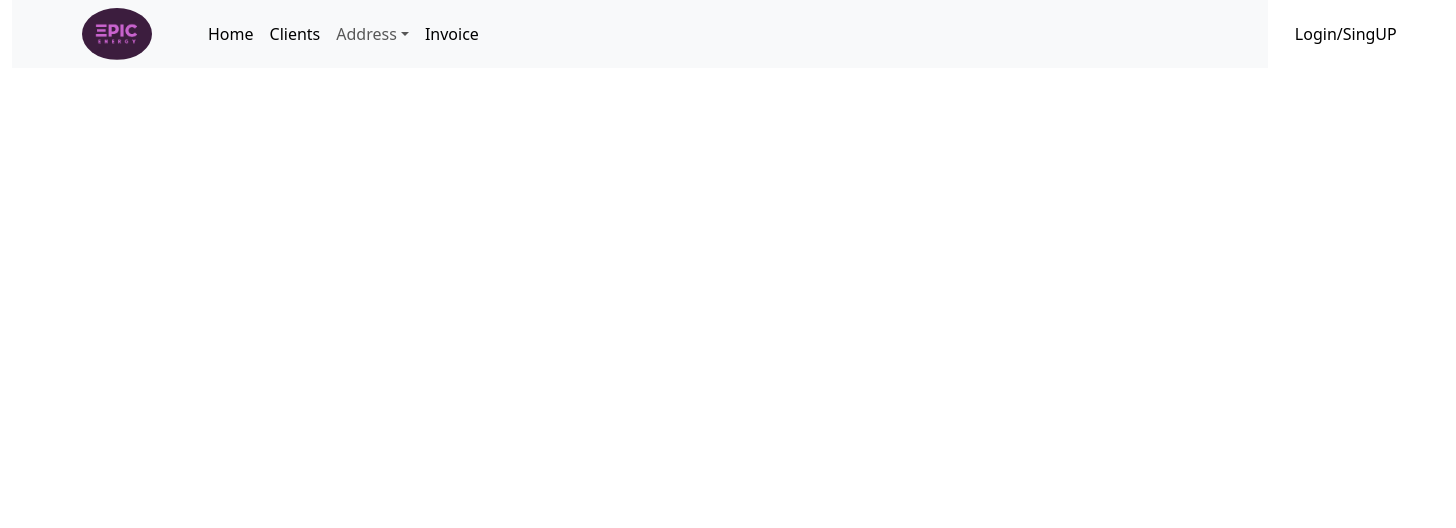
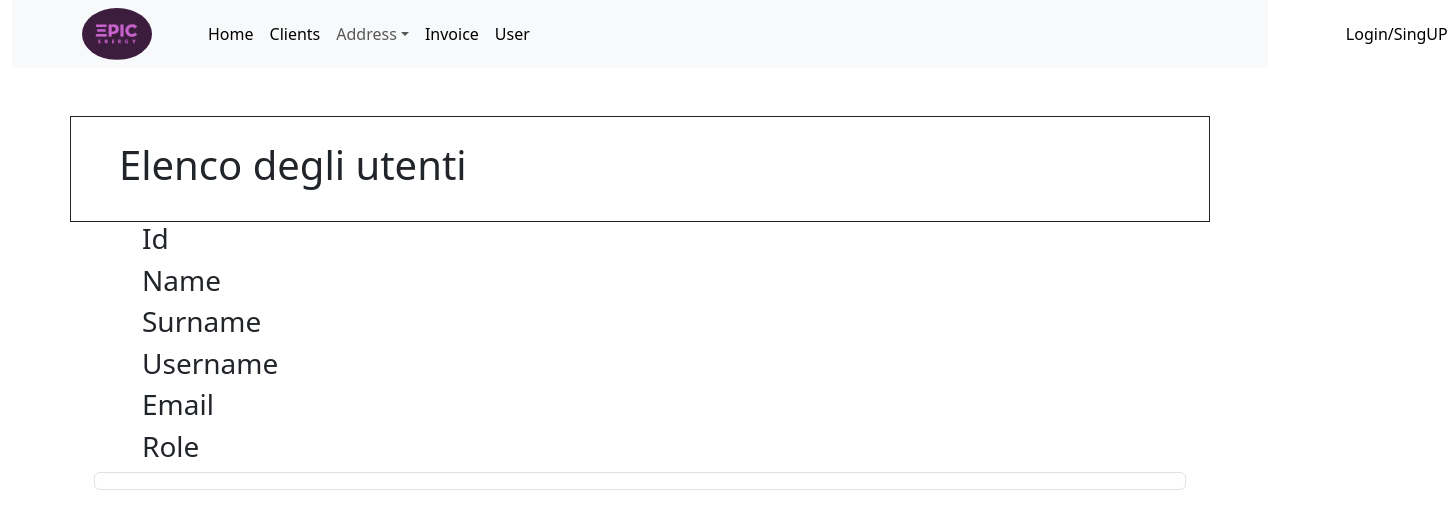
Before and after one commit to plmcst96/front-end-energy, a React (Create React App) app: page /user in a window 1280 px wide. Shown: the top 528 px of the page, 1456 px wide, since content can reach past the window. Built offline with nearby package versions, Linux system fonts and the light colour scheme.

Commit message:
add redux get fetch to user

```diff
--- a/src/App.js
+++ b/src/App.js
@@ -11,6 +11,7 @@ import Login from './components/Login'
 import Registration from './components/Registration'
 import AddressPage from './components/AddressPage'
 import ClientProfile from './components/ClientProfile'
+import UserPage from './components/UserPage'
 
 function App() {
   return (
@@ -27,6 +28,7 @@ function App() {
           <Route path="/" element={<HomePage />} />
           <Route path="/address" element={<AddressPage />} />
           <Route path="/clients/:uuid" element={<ClientProfile />} />
+          <Route path="/user" element={<UserPage />} />
         </Routes>
       </Container>
     </BrowserRouter>
--- a/src/components/NavBar.jsx
+++ b/src/components/NavBar.jsx
@@ -52,6 +52,11 @@ const NavBar = () => {
               </Link>
             </Nav.Link>
             <Nav.Link>
+              <Link to="/user" className="text-decoration-none text-black">
+                User
+              </Link>
+            </Nav.Link>
+            <Nav.Link>
               <Link
                 to="/login"
                 className="text-decoration-none text-black"
--- /dev/null
+++ b/src/components/UserElement.jsx
@@ -0,0 +1,37 @@
+import { Col, Container, ListGroup, Row } from 'react-bootstrap'
+
+const UserElement = () => {
+  return (
+    <Container fluid>
+      <Row className="flex-column">
+        <Col>
+          <div className="me-5 ps-5">
+            <h3>Id</h3>
+          </div>
+          <div className="me-5 ps-5">
+            <h3>Name</h3>
+          </div>
+          <div className="me-5 ps-5">
+            <h3>Surname</h3>
+          </div>
+          <div className="me-5 ps-5">
+            <h3>Username</h3>
+          </div>
+          <div className="me-5 ps-5">
+            <h3>Email</h3>
+          </div>
+          <div className="me-5 ps-5">
+            <h3>Role</h3>
+          </div>
+        </Col>
+        <Col>
+          <ListGroup>
+            <ListGroup.Item></ListGroup.Item>
+          </ListGroup>
+        </Col>
+      </Row>
+    </Container>
+  )
+}
+
+export default UserElement
--- /dev/null
+++ b/src/components/UserPage.jsx
@@ -0,0 +1,19 @@
+import { Container, Row, Col } from 'react-bootstrap'
+import UserElement from './UserElement'
+
+const UserPage = () => {
+  return (
+    <Container>
+      <Row className="flex-column">
+        <Col className="mt-5 py-4 ps-5 border border-dark">
+          <h1>Elenco degli utenti</h1>
+        </Col>
+        <Col>
+          <UserElement />
+        </Col>
+      </Row>
+    </Container>
+  )
+}
+
+export default UserPage
--- /dev/null
+++ b/src/redux/action/users.js
@@ -0,0 +1,32 @@
+export const GET_USER = 'GET_USER'
+export const DELETE_USER = 'DELETE_USER'
+
+export const token =
+  'eyJhbGciOiJIUzM4NCJ9.eyJzdWIiOiIyYzJmZjY2Ni02YTlmLTQxMDItOGNlYy00MGUyNTVhMTcyMWUiLCJpYXQiOjE3MDY4MDMyODMsImV4cCI6MTcwNzQwODA4M30.Z5H2gFFKxox9x2_CYGkkNrPa9Awz5zY-_Vtomu-uV06JyCcDOThqQkc36BmTPlKM'
+
+export const getUsers = (user) => {
+  return async (dispatch) => {
+    try {
+      const response = await fetch(
+        'http://localhost:3001/users?page=0&size=30&orderBy=uuid',
+        {
+          headers: {
+            Authorization: `Bearer ${token}`,
+          },
+        }
+      )
+      if (response.ok) {
+        const data = await response.json()
+        console.log(data)
+        dispatch({
+          type: GET_USER,
+          payload: data.content,
+        })
+      } else {
+        throw new Error('Errore nel recupero degli utenti')
+      }
+    } catch (error) {
+      console.log('Error', error)
+    }
+  }
+}
--- /dev/null
+++ b/src/redux/reducers/user.js
@@ -0,0 +1,24 @@
+import { DELETE_USER, GET_USER } from '../action/users'
+
+const initialState = {
+  content: null,
+}
+
+const userReducers = (state = initialState, action) => {
+  switch (action.type) {
+    case GET_USER:
+      return {
+        ...state,
+        content: action.payload,
+      }
+    case DELETE_USER:
+      return {
+        ...state,
+        content: state.content.filter((us) => us.uuid !== action.payload),
+      }
+    default:
+      return state
+  }
+}
+
+export default userReducers
--- a/src/redux/store/index.js
+++ b/src/redux/store/index.js
@@ -4,6 +4,7 @@ import addressReduces from '../reducers/address'
 import provinceReducer from '../reducers/province'
 import townReducer from '../reducers/town'
 import clientReducer from '../reducers/client'
+import userReducers from '../reducers/user'
 
 const bigReducer = combineReducers({
   register: registerReducer,
@@ -11,6 +12,7 @@ const bigReducer = combineReducers({
   province: provinceReducer,
   town: townReducer,
   client: clientReducer,
+  user: userReducers,
 })
 
 const store = configureStore({
```
